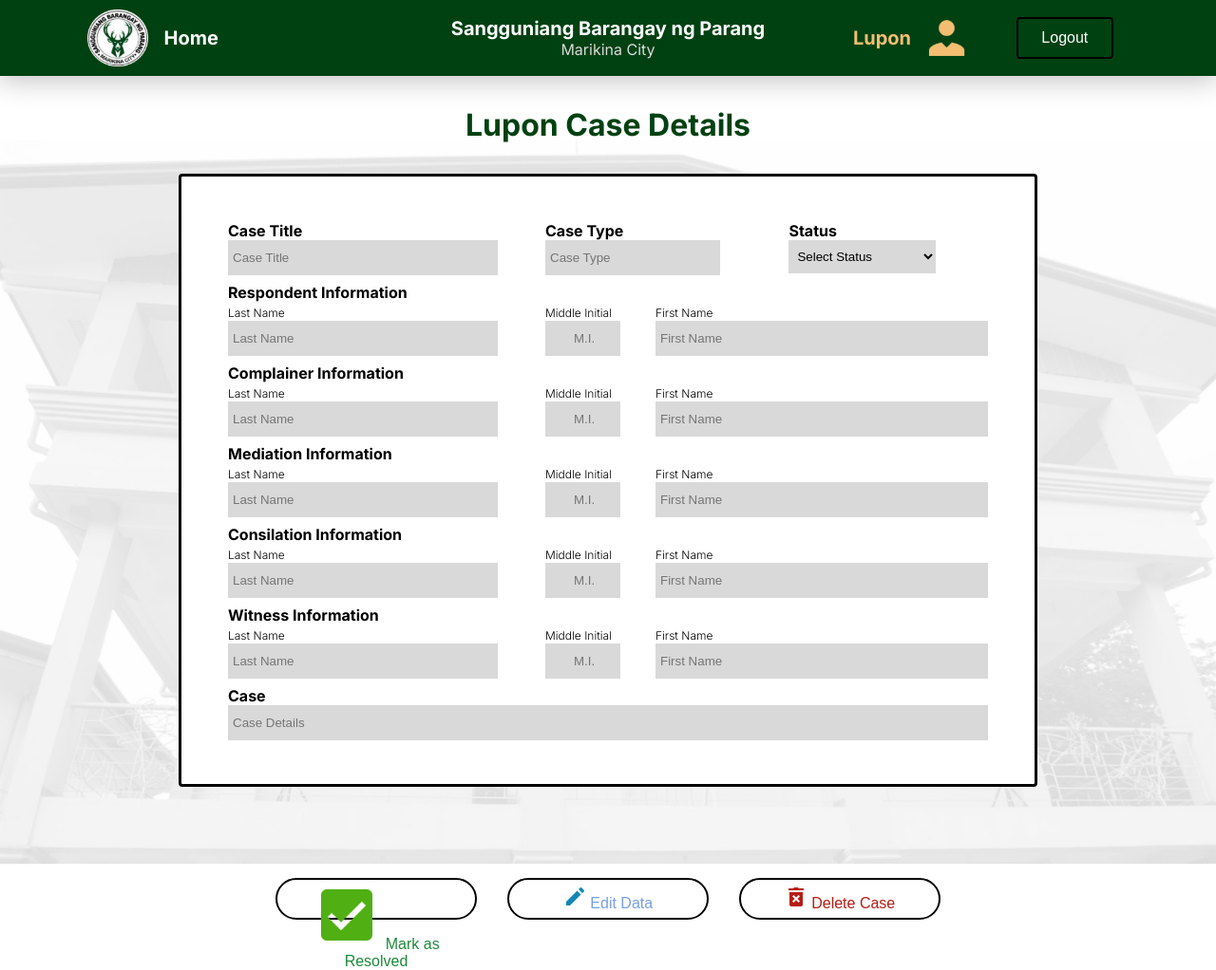
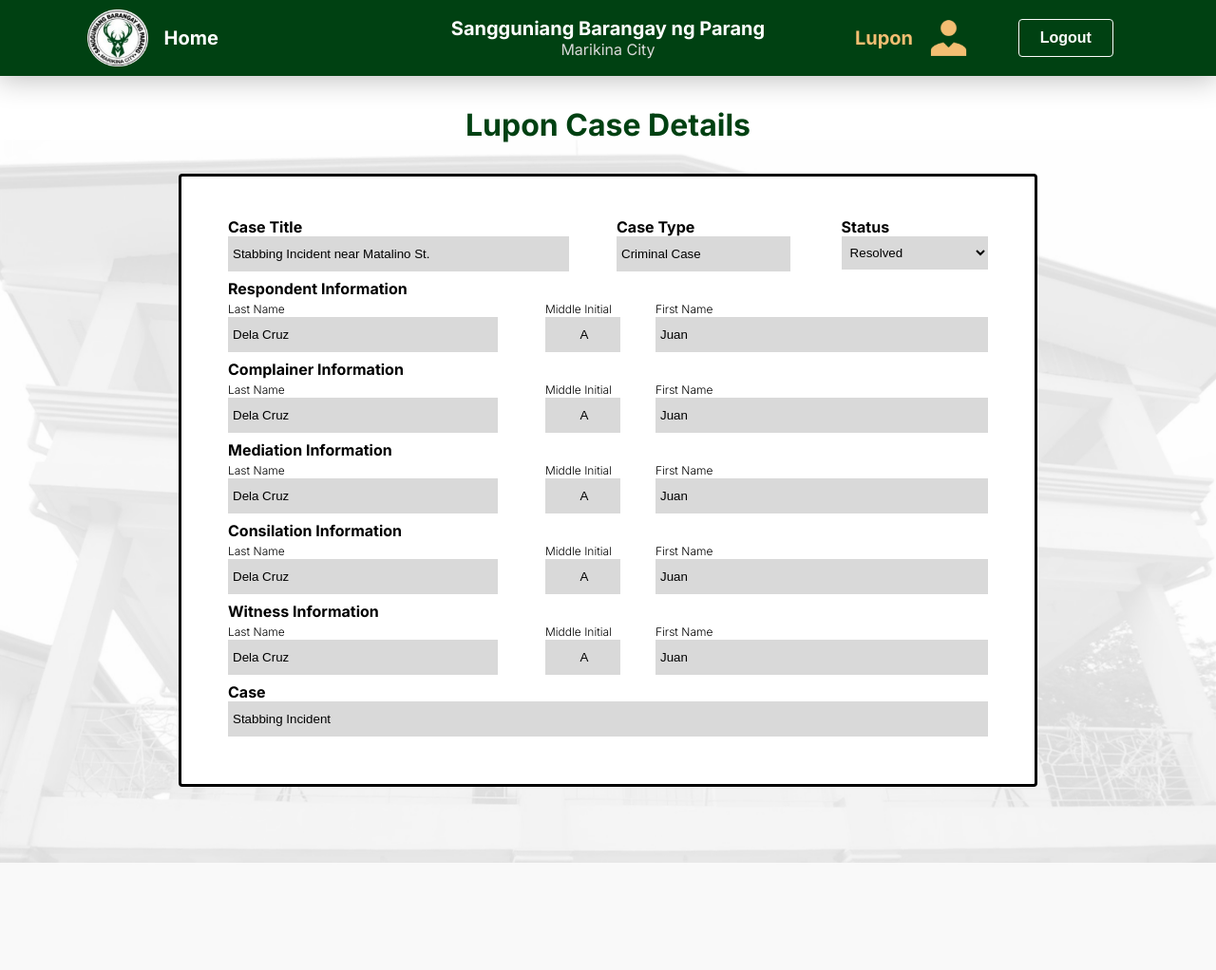
Before and after one commit to albarr15/brgy-parang, a web app: file views/lupon-view-case.html in a window 1280 px wide. Shown: the whole page at 95% size. After the commit the page ends 909 px from the top, so only its background shows below. Run offline with its HTML, style and script files only (its server is not run), Linux system fonts and the light colour scheme.

Commit message:
Polished Lupon View Case Details Page

```diff
--- a/public/css/form.css
+++ b/public/css/form.css
@@ -244,14 +244,6 @@
     }
   }
 
-  #logout-btn {
-    background-color: var(--dgreen);
-    color: #FFFFFF;
-    width: 6.375rem;
-    height: 2.750rem;
-    border-radius: 0.25rem;
-  }
-
   /*END OF HEADER CSS*/
 
   /**START OF FORM CSS**/
@@ -270,6 +262,14 @@
 
   .last-name-input, .entry-number-input{
     width: 17.313rem
+  }
+
+  .case-title-input {
+    width: 22rem;
+  }
+
+  .case-type-input {
+    width: 11rem;
   }
 
   .middle-name-input {
--- a/views/lupon-view-case.html
+++ b/views/lupon-view-case.html
@@ -4,8 +4,9 @@
         <title>
             Barangay Parang - Lupon View Case Page
         </title>
+        <link rel="stylesheet" type="text/css" href="../public/css/index.css">
         <link rel = "stylesheet" type = "text/css" href = "../public/css/form.css">
-        <script src = "" type="text/javascript"></script>
+        <script src="../public/js/header.js" type="text/javascript"></script>
         <meta name="viewport" content="width=device-width, initial-scale=1.0">
     </head>
     <body>
@@ -34,110 +35,111 @@
                 <h1 id = "lupon-case-title">Lupon Case Details</h1>
                 <div class = "form-encasing-container">
                     <div class = "form-actual-container">
-                        <form id="case-form">
+                        <form id="case-form" class="case-form">
                             <div class = "form-section" id = "basic-info">
                                 <div class = "column-section">
                                     <label for="case-title" class ="bold-label">Case Title</label>
-                                    <input class = "entry-number-input" id="case-title" type = "text" placeholder= "Case Title">
+                                    <input class = "case-title-input" id="case-title" type = "text" placeholder= "Case Title" value="Stabbing Incident near Matalino St." readonly>
                                 </div>
                                 <div class = "column-section">
                                     <label for="case-type" class ="bold-label">Case Type</label>
-                                    <input type = "text" id = "case-type" placeholder="Case Type">
+                                    <input class="case-type-input" type = "text" id = "case-type" placeholder="Case Type" value="Criminal Case" readonly>
                                 </div>
-                                <div class = "column-section">
+                                <div class = "column-section1">
                                     <label for="case-form" class ="bold-label">Status</label>
                                     <select name="case-form" id="status-dropdown" selected = "1">
                                         <option value="" selected disabled hidden>Select Status</option>
-                                        <option value="1">Resolved</option>
-                                        <option value="0">Ongoing</option>
+                                        <option value="1" selected>Resolved</option>
+                                        <option value="0" disabled>Ongoing</option>
                                     </select>
                                 </div>
                             </div>
-                            <h5 class = "section-name">Respondent Information</h5>
+                            <span class = "section-name">Respondent Information</span>
                             <div class = "form-section" id = "respondent-info">
                                 <div class = "input-pair">
                                     <label for="last-name-input">Last Name</label>
-                                    <input class = "last-name-input" id="respondent-last-name" type ="text" placeholder="Last Name">
+                                    <input class = "last-name-input" type ="text" placeholder="Last Name" value="Dela Cruz" readonly>
                                 </div>
                                 <div class = "input-pair">
                                     <label for="middle-initial-input">Middle Initial</label>
-                                    <input class = "middle-name-input" id="respondent-middle-name" type = "text" placeholder="M.I." maxlength="1">
+                                    <input class = "middle-name-input" type = "text" placeholder="M.I." maxlength="1" value="A" readonly>
                                 </div>
                                 <div class = "input-pair">
                                     <label for="first-name-input">First Name</label>
-                                    <input class = "first-name-input" id="respondent-first-name" type = "text" placeholder="First Name">
+                                    <input class = "first-name-input" type = "text" placeholder="First Name" value="Juan" readonly>
                                 </div>
                             </div>
-                            <h5 class = "section-name">Complainer Information</h5>
+                            <span class = "section-name">Complainer Information</span>
                             <div class = "form-section" id = "complainer-info">
                                 <div class = "input-pair">
                                     <label for="last-name-input">Last Name</label>
-                                    <input class = "last-name-input" id="complainer-last-name" type ="text" placeholder="Last Name">
+                                    <input class = "last-name-input" type ="text" placeholder="Last Name" value="Dela Cruz" readonly>
                                 </div>
                                 <div class = "input-pair">
                                     <label for="middle-initial-input">Middle Initial</label>
-                                    <input class = "middle-name-input" id="complainer-middle-name" type = "text" placeholder="M.I." maxlength="1">
+                                    <input class = "middle-name-input" type = "text" placeholder="M.I." maxlength="1" value="A" readonly>
                                 </div>
-                                <div>
+                                <div class = "input-pair">
                                     <label for="first-name-input">First Name</label>
-                                    <input class = "first-name-input" id="complainer-first-name" type = "text" placeholder="First Name">
+                                    <input class = "first-name-input" type = "text" placeholder="First Name" value="Juan" readonly>
                                 </div>
                             </div>
-                            <h5 class = "section-name">Mediation Information</h5>
+                            <span class = "section-name">Mediation Information</span>
                             <div class = "form-section" id = "mediation-info">
                                 <div class = "input-pair">
                                     <label for="last-name-input">Last Name</label>
-                                    <input class = "last-name-input" id="mediation-last-name" type ="text" placeholder="Last Name">
+                                    <input class = "last-name-input" type ="text" placeholder="Last Name" value="Dela Cruz" readonly>
                                 </div>
                                 <div class = "input-pair">
                                     <label for="middle-initial-input">Middle Initial</label>
-                                    <input class = "middle-name-input" id="mediation-middle-name"type = "text" placeholder="M.I." maxlength="1">
+                                    <input class = "middle-name-input" type = "text" placeholder="M.I." maxlength="1" value="A" readonly>
                                 </div>
-                                <div>
+                                <div class = "input-pair">
                                     <label for="first-name-input">First Name</label>
-                                    <input class = "first-name-input" id="mediation-first-name" type = "text" placeholder="First Name">
+                                    <input class = "first-name-input" type = "text" placeholder="First Name" value="Juan" readonly>
                                 </div>
                             </div>
-                            <h5 class = "section-name">Consilation Information</h5>
+                            <span class = "section-name">Consilation Information</span>
                             <div class = "form-section" id = "consilation-information">
                                 <div class = "input-pair">
                                     <label for="last-name-input">Last Name</label>
-                                    <input class = "last-name-input" id="consilation-last-name" type="text" placeholder="Last Name">
+                                    <input class = "last-name-input" type ="text" placeholder="Last Name" value="Dela Cruz" readonly>
                                 </div>
                                 <div class = "input-pair">
                                     <label for="middle-initial-input">Middle Initial</label>
-                                    <input class = "middle-name-input" id="consilation-middle-name" type="text" placeholder="M.I." maxlength="1">
+                                    <input class = "middle-name-input" type = "text" placeholder="M.I." maxlength="1" value="A" readonly>
                                 </div>
                                 <div class = "input-pair">
                                     <label for="first-name-input">First Name</label>
-                                    <input class = "first-name-input" id="consilation-first-name" type="text" placeholder="First Name">
+                                    <input class = "first-name-input" type = "text" placeholder="First Name" value="Juan" readonly>
                                 </div>
                             </div>
-                            <h5 class = "section-name">Witness Information</h5>
+                            <span class = "section-name">Witness Information</span>
                             <div class = "form-section" id = "witness-information">
                                 <div class = "input-pair">
                                     <label for="last-name-input">Last Name</label>
-                                    <input class = "last-name-input" id="witness-last-name" type ="text" placeholder="Last Name">
+                                    <input class = "last-name-input" type ="text" placeholder="Last Name" value="Dela Cruz" readonly>
                                 </div>
                                 <div class = "input-pair">
                                     <label for="middle-initial-input">Middle Initial</label>
-                                    <input class = "middle-name-input" id="witness-middle-name" type = "text" placeholder="M.I." maxlength="1">
+                                    <input class = "middle-name-input" type = "text" placeholder="M.I." maxlength="1" value="A" readonly>
                                 </div>
                                 <div class = "input-pair">
                                     <label for="first-name-input">First Name</label>
-                                    <input class = "first-name-input" id="witness-first-name" type = "text" placeholder="First Name">
+                                    <input class = "first-name-input" type = "text" placeholder="First Name" value="Juan" readonly>
                                 </div>
                             </div>
-                            <h5 class ="section-name">Case</h5>
+                            <span class ="section-name">Case</span>
                             <div class = "form-section" id="location">
                                 <div class = "input-pair">
-                                    <input class = "location-input" id="case-description" type = "text" placeholder="Case Details">
+                                    <input class = "location-input" id="case-description" type = "text" placeholder="Case Details" value="Stabbing Incident" readonly>
                                 </div>
                             </div>
                         </form>
                     </div>
                 </div>
-                <div class = "buttons-container">
+                <!-- TO BE UPDATED WITH component-ref.html after merging with main
+                    <div class = "buttons-container">
                     <button type="button" class="form-button" id="resolved-button" >
                         <img src="../public/images/form-check.png" id="form-check-icon">
                         <span id="">Mark as Resolved</span>
@@ -150,7 +152,8 @@
                         <img src="../public/images/action-delete.png" id="form-delete-icon">
                         <span id="">Delete Case</span>
                     </button>
-                </div>
+                    </div>
+                -->
             </div>
         </div>
     </body>
```
